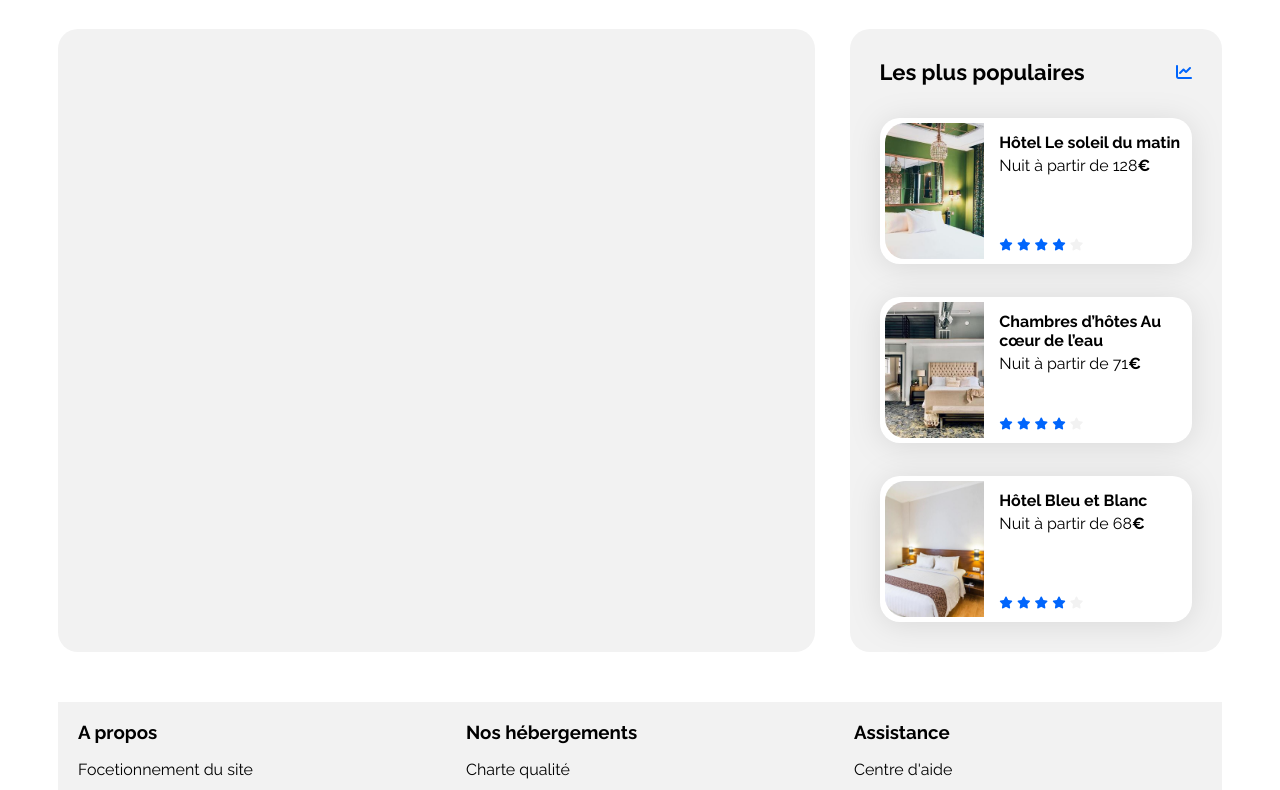
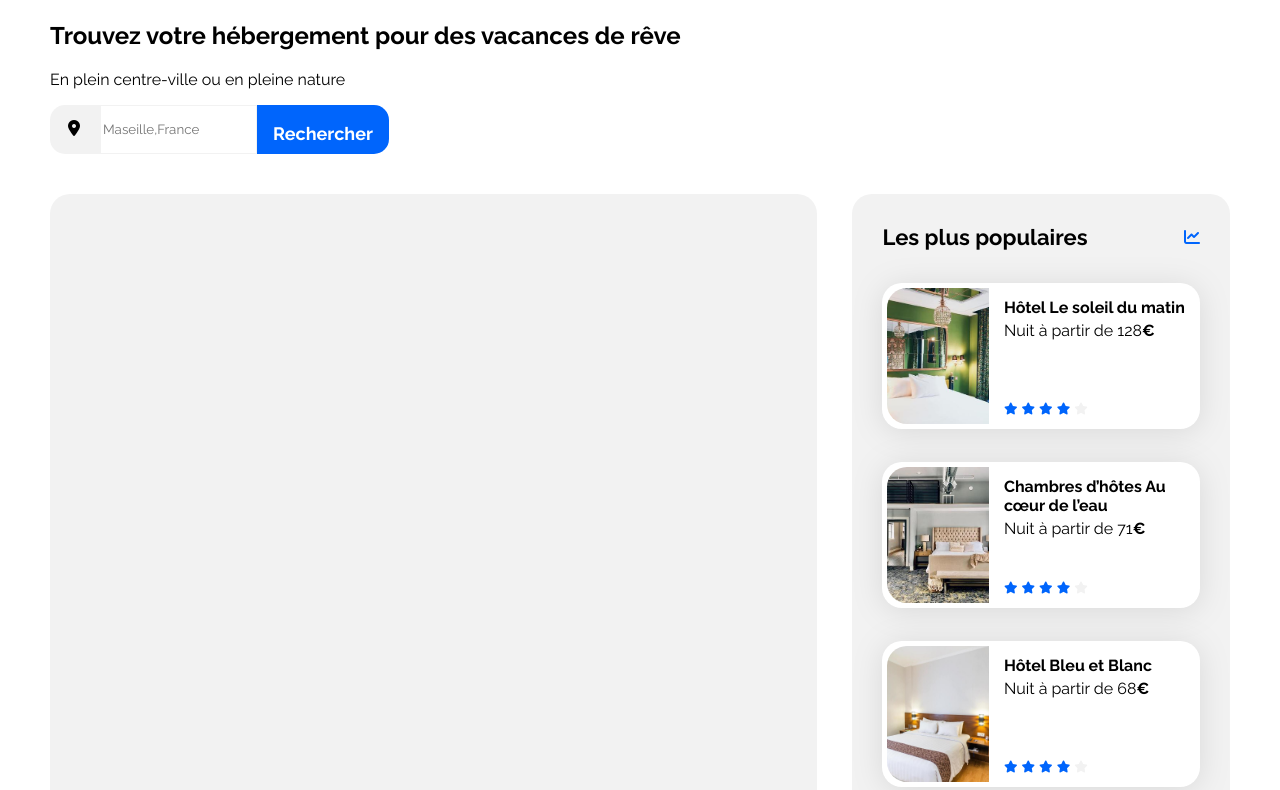
Before and after one commit to Lylia23/Booki, a plain HTML site: page index.html in a window 1280 px wide. Shown: the part 59-849 px from the top of the page. Drawn offline with Linux system fonts and the light colour scheme.

Commit message:
filtre partie 01

```diff
--- a/css/style.css
+++ b/css/style.css
@@ -18,6 +18,7 @@
 body {
     display: flex;
     justify-content: center;
+    margin: 0;
 }
 
 .main-container {
@@ -66,6 +67,53 @@ body {
 a {
     color: inherit;
     text-decoration: none;
+}
+
+.titre-filtre {
+
+}
+
+.moteur-recherche {
+    display: flex;
+    height: 49px;
+    width: 377px;
+    margin-bottom: 40px;
+    input {
+        box-sizing: border-box;
+        border: 1px solid var(--main-bg-color);
+        outline: none;
+    }
+}
+
+.icon-gps {
+    width: 50px;
+    display: flex;
+    justify-content: center;
+    align-items: center;
+    border-radius: 15px 0px 0px 15px;
+    background-color: var(--main-bg-color);
+    i {
+        color: black;
+        width: 14px;
+        height: 18px;
+    }
+}
+
+.bouton-recherche {
+    width: 132px;
+    display: flex;
+    justify-content: center;
+    border-radius: 0px 15px 15px 0px;
+    background-color: var(--main-color);
+    p {
+        font-family: Raleway;
+        font-size: 18px;
+        font-weight: 700;
+        line-height: 21px;
+        letter-spacing: 0em;
+        text-align: center;
+        color: white;
+    }
 }
 
 .section-title {
@@ -164,6 +212,8 @@ a {
     justify-content: space-between;
     background-color: var(--main-bg-color);
     margin-top: 50px;
+    position: relative;
+    bottom: -10px;
 }
 
 .footer-info {
--- a/index.html
+++ b/index.html
@@ -31,6 +31,21 @@
                 </ul>
             </nav>
         </header>
+        <div>
+            <div class="titre-filtre" >
+                <h2>Trouvez votre hébergement pour des vacances de rêve</h2>
+                <p>En plein centre-ville ou en pleine nature</p>
+            </div>
+            <div class="moteur-recherche">
+                <div class="icon-gps">
+                    <i class="fa-solid fa-location-dot"></i>
+                </div>
+                <input type="text" placeholder="Maseille,France">
+                <div class="bouton-recherche">
+                    <p>Rechercher</p>
+                </div>
+            </div>
+        </div>
         <main>
             <div class="hebergements-and-populaires">
                 <section class="hebergements">
```
